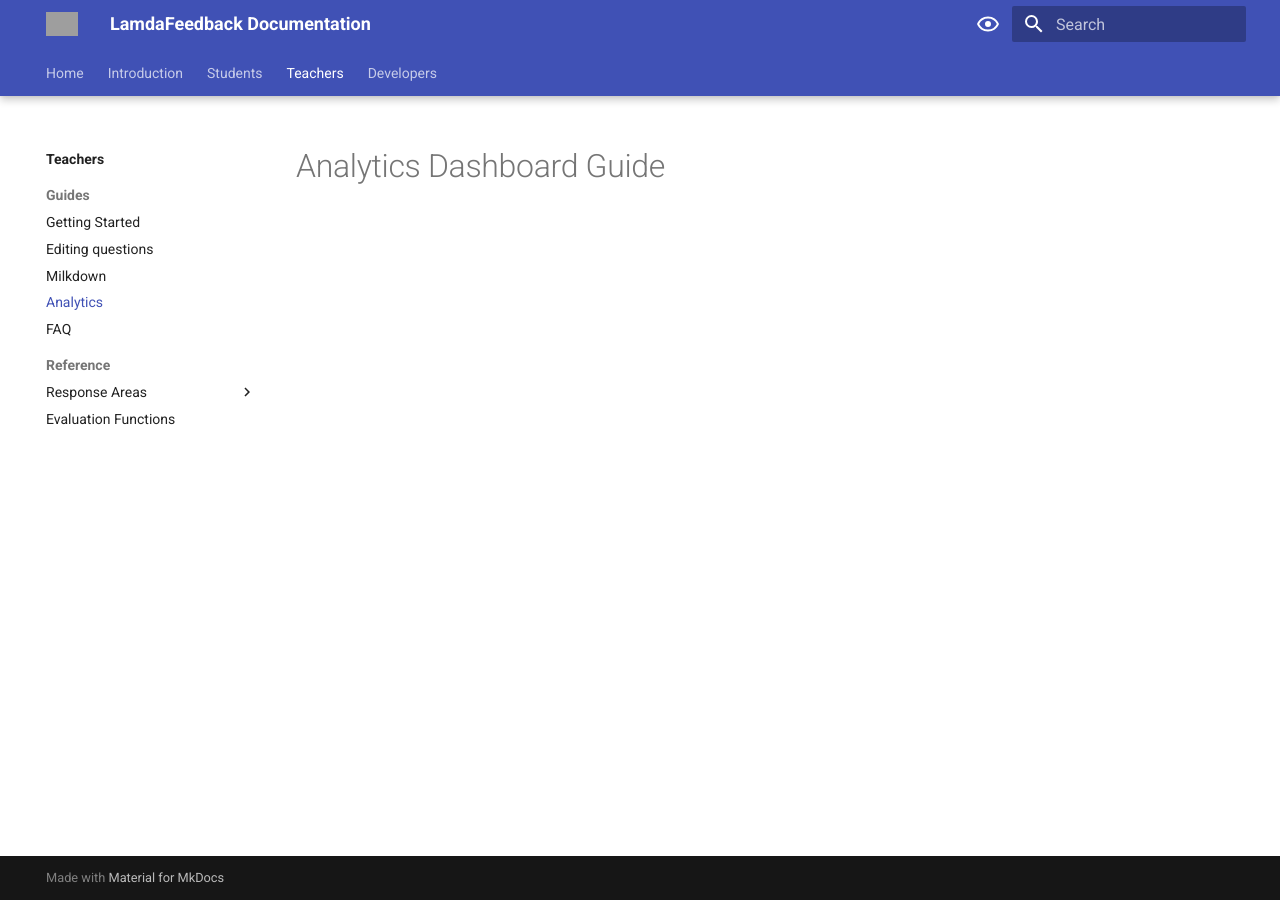
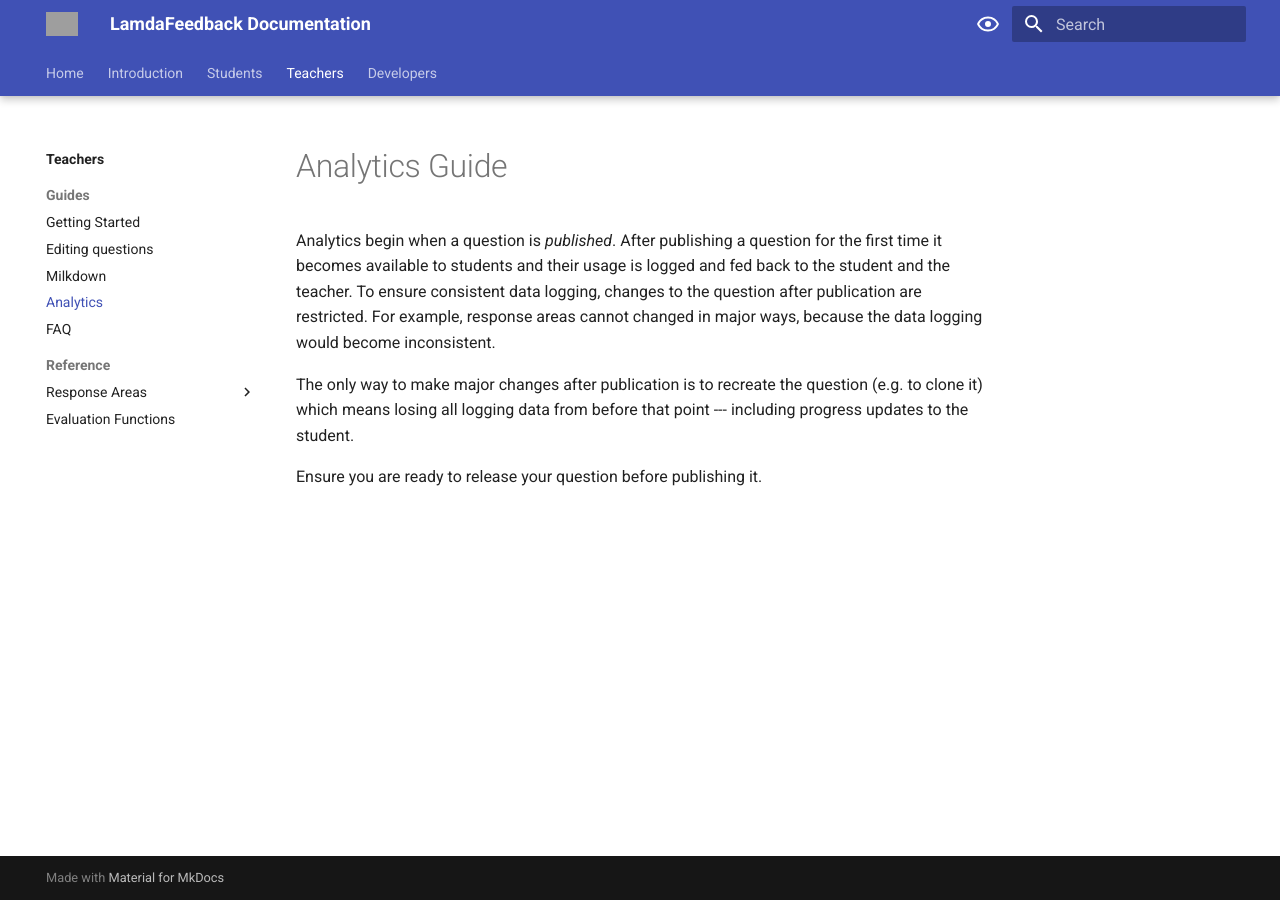
Before and after one commit to lambda-feedback/user-documentation, an MkDocs documentation site: the page built from docs/teacher/guides/analytics.md, in a window 1280 px wide. Built offline with MkDocs 1.6.1 and Material for MkDocs 9.7.7, drawn with Linux system fonts in a browser that asks for light colours; grey boxes are pictures that could not be loaded.

Commit message:
Update analytics.md

```diff
--- a/docs/teacher/guides/analytics.md
+++ b/docs/teacher/guides/analytics.md
@@ -1 +1,7 @@
-# Analytics Dashboard Guide
+# Analytics Guide
+
+Analytics begin when a question is _published_. After publishing a question for the first time it becomes available to students and their usage is logged and fed back to the student and the teacher. To ensure consistent data logging, changes to the question after publication are restricted. For example, response areas cannot changed in major ways, because the data logging would become inconsistent.
+
+The only way to make major changes after publication is to recreate the question (e.g. to clone it) which means losing all logging data from before that point --- including progress updates to the student.
+
+Ensure you are ready to release your question before publishing it.
```
